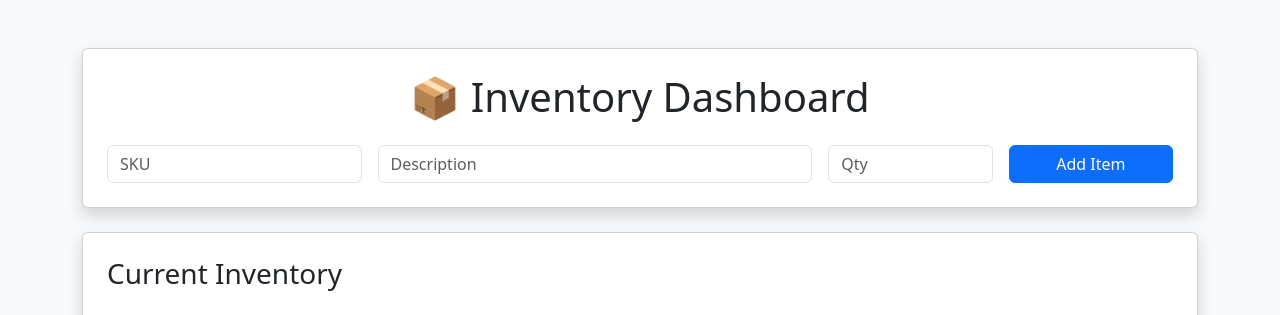
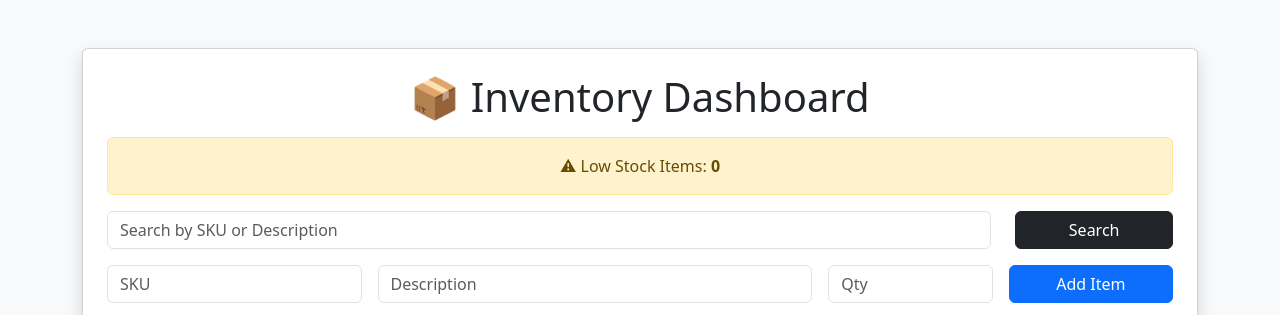
Before and after one commit to maxjack20001-bot/logistics_system-, a FastAPI app: page / in a window 1280 px wide. Shown: the top 315 px of the page. Run offline with FastAPI, Linux system fonts and the light colour scheme.

Commit message:
Update index.html

```diff
--- a/templates/index.html
+++ b/templates/index.html
@@ -9,8 +9,26 @@
 <div class="container mt-5">
 
     <div class="card shadow p-4">
-        <h1 class="mb-4 text-center">📦 Inventory Dashboard</h1>
+        <h1 class="mb-3 text-center">📦 Inventory Dashboard</h1>
 
+        <!-- Low Stock Counter -->
+        <div class="alert alert-warning text-center">
+            ⚠ Low Stock Items: <strong>{{ low_stock_count }}</strong>
+        </div>
+
+        <!-- Search Bar -->
+        <form method="get" action="/" class="row mb-3">
+            <div class="col-md-10">
+                <input type="text" name="search" class="form-control"
+                       placeholder="Search by SKU or Description"
+                       value="{{ search }}">
+            </div>
+            <div class="col-md-2">
+                <button class="btn btn-dark w-100">Search</button>
+            </div>
+        </form>
+
+        <!-- Add Item Form -->
         <form action="/add" method="post" class="row g-3">
             <div class="col-md-3">
                 <input type="text" name="sku" class="form-control" placeholder="SKU" required>
@@ -27,6 +45,7 @@
         </form>
     </div>
 
+    <!-- Inventory Table -->
     <div class="card shadow mt-4 p-4">
         <h3>Current Inventory</h3>
 
@@ -51,10 +70,11 @@
                             <span class="badge bg-success">{{ item.quantity }}</span>
                         {% endif %}
                     </td>
+                    <td>
+                        <a href="/edit/{{ item.id }}" class="btn btn-sm btn-warning">Edit</a>
 
-    <td>
                         <form action="/delete/{{ item.id }}" method="post" style="display:inline;">
-            <button class="btn btn-sm btn-danger">Delete</button>
+                            <button type="submit" class="btn btn-sm btn-danger">Delete</button>
                         </form>
                     </td>
                 </tr>
```
Lines whose indentation alone changed are shown as unchanged.
